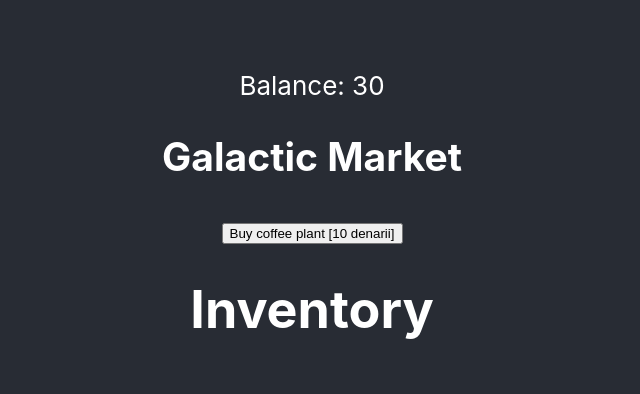
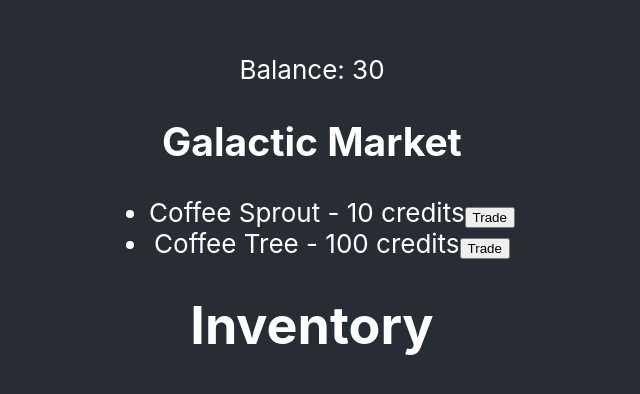
Before and after one commit to douglasnavarro/idle-coffee, a React (Create React App) app: page / in a window 1280 px wide. Shown: the part 190-584 px from the top of the page, without its empty margins (328-968 px from the left). Built offline with nearby package versions, Linux system fonts and the light colour scheme.

Commit message:
make it so market has deals

```diff
--- a/src/components/Market.tsx
+++ b/src/components/Market.tsx
@@ -6,16 +6,23 @@ interface MarketProps {
   addItem: (item: Item) => void;
 }
 
+type Deal = {
+  price: number;
+  item: Item;
+};
+
+const deals: Deal[] = [
+  { price: 10, item: { id: 1, name: "Coffee Sprout", rate: 1 } },
+  { price: 100, item: { id: 2, name: "Coffee Tree", rate: 10 } },
+];
+
 const Market: React.FC<MarketProps> = ({ deductBalance, addItem }) => {
   const [tradeError, setTradeError] = useState<string | null>(null);
-  const tradeCoffeeSprout = () => {
+  const runDeal = (deal: Deal) => {
     try {
-      deductBalance(10);
-      addItem({
-        id: Math.floor(Math.random() * 1000),
-        name: "Coffee Sprout",
-        rate: 1,
-      });
+      deductBalance(deal.price);
+      addItem(deal.item);
+      setTradeError(null);
     } catch (error) {
       setTradeError((error as Error).message);
     }
@@ -24,7 +31,14 @@ const Market: React.FC<MarketProps> = ({ deductBalance, addItem }) => {
   return (
     <div>
       <h2>Galactic Market</h2>
-      <button onClick={tradeCoffeeSprout}>Buy coffee plant [10 denarii]</button>
+      <ul>
+        {deals.map((deal) => (
+          <li key={deal.item.id}>
+            {deal.item.name} - {deal.price} credits
+            <button onClick={() => runDeal(deal)}>Trade</button>
+          </li>
+        ))}
+      </ul>
       {tradeError && <p className="error">Can't trade: {tradeError}</p>}
     </div>
   );
```
